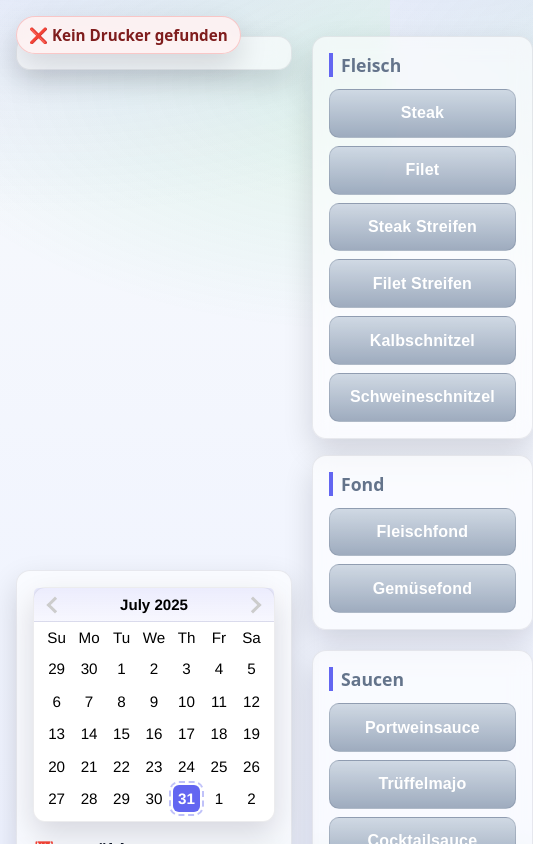
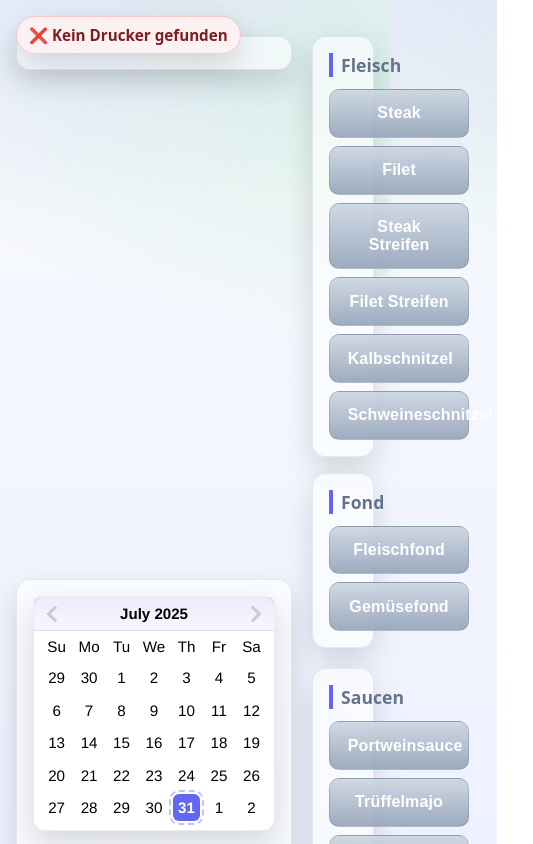
Before and after one commit to SpLord/LabelKitchenPrinter, a React (Vite) app: page / in a window 390 px wide. Shown: the top 844 px of the page, 533 px wide, since content can reach past the window. Built offline with nearby package versions, Linux system fonts and the light colour scheme; no server answers.

Commit message:
Ändere die Layout-Struktur der Button-Sektion von Flexbox zu Grid und passe die Spaltenkonfiguration an

```diff
--- a/src/styles.css
+++ b/src/styles.css
@@ -169,11 +169,10 @@ h1 {
    ============================= */
 
 .button-section {
-  display: flex;
-  flex-direction: row;
-  justify-content: center;
+  display: grid;
+  grid-template-columns: repeat(3, minmax(220px, 1fr));
   gap: 1.25rem;
-  flex-wrap: nowrap;
+  align-items: start;
 }
 
 /* Platzierung: rechts, über 2 Zeilen strecken */
@@ -184,7 +183,7 @@ h1 {
   flex-direction: column;
   gap: 1rem;
   flex: 1;
-  min-width: 240px;
+  min-width: 0;
 }
 
 /* ==============================
@@ -319,6 +318,9 @@ input:focus-visible {
   .main-layout {
     grid-template-columns: 1fr 1fr; /* Preview | Buttons */
   }
+  .button-section {
+    grid-template-columns: repeat(2, minmax(220px, 1fr));
+  }
   .date-section {
     grid-column: 1 / -1; /* unten vollbreit */
   }
@@ -337,9 +339,7 @@ input:focus-visible {
   .date-section {
     min-height: unset;
   }
-  .button-section {
-    flex-direction: column;
-  }
+  .button-section { grid-template-columns: 1fr; }
   .button-column {
     min-width: 100%;
   }
```
